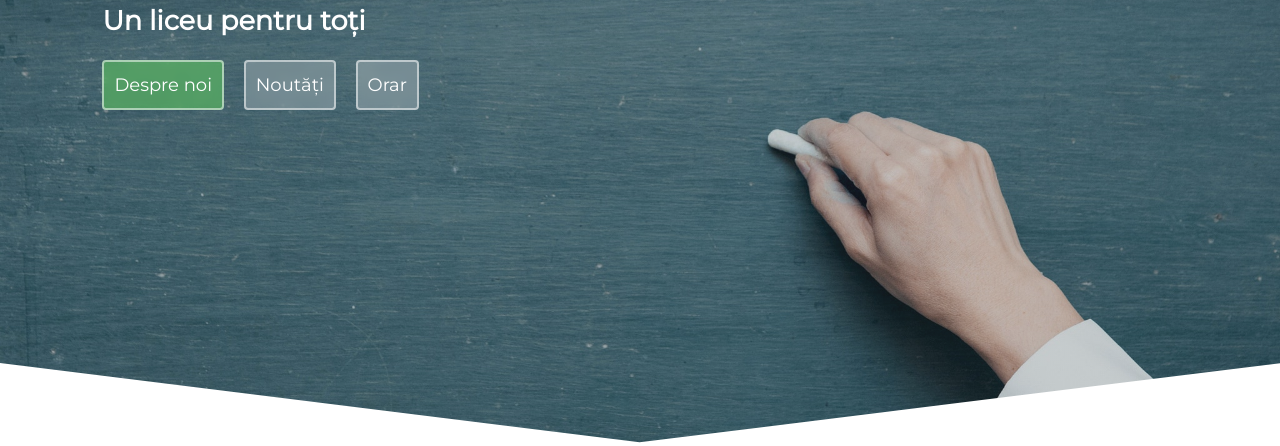
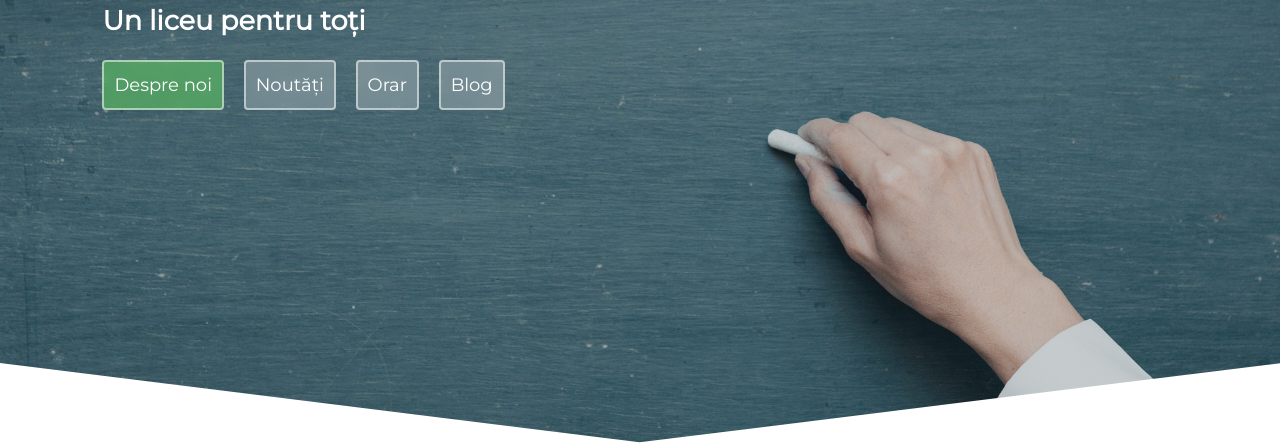
Before and after one commit to ygory1/SC-Drochia, a plain HTML site: page index.html in a window 1280 px wide. Shown: the part 354-800 px from the top of the page. Drawn offline with nearby package versions, Linux system fonts and the light colour scheme; a script that the page names is missing.

Commit message:
Add files via upload

```diff
--- a/index.html
+++ b/index.html
@@ -50,6 +50,7 @@
             <a class="intro-btn" id="despre-btn" href="#despre">Despre noi</a>
             <a class="intro-btn" href="pages/noutati.html">Noutăți</a>
             <a class="intro-btn" href="pages/orar.html">Orar</a>
+            <a class="intro-btn" target="_blank" href="https://ygory1.github.io/blog-Creanga/index.html">Blog</a>
         </div>
 
         <div class="custom-shape-divider-bottom-1647624294">
```
